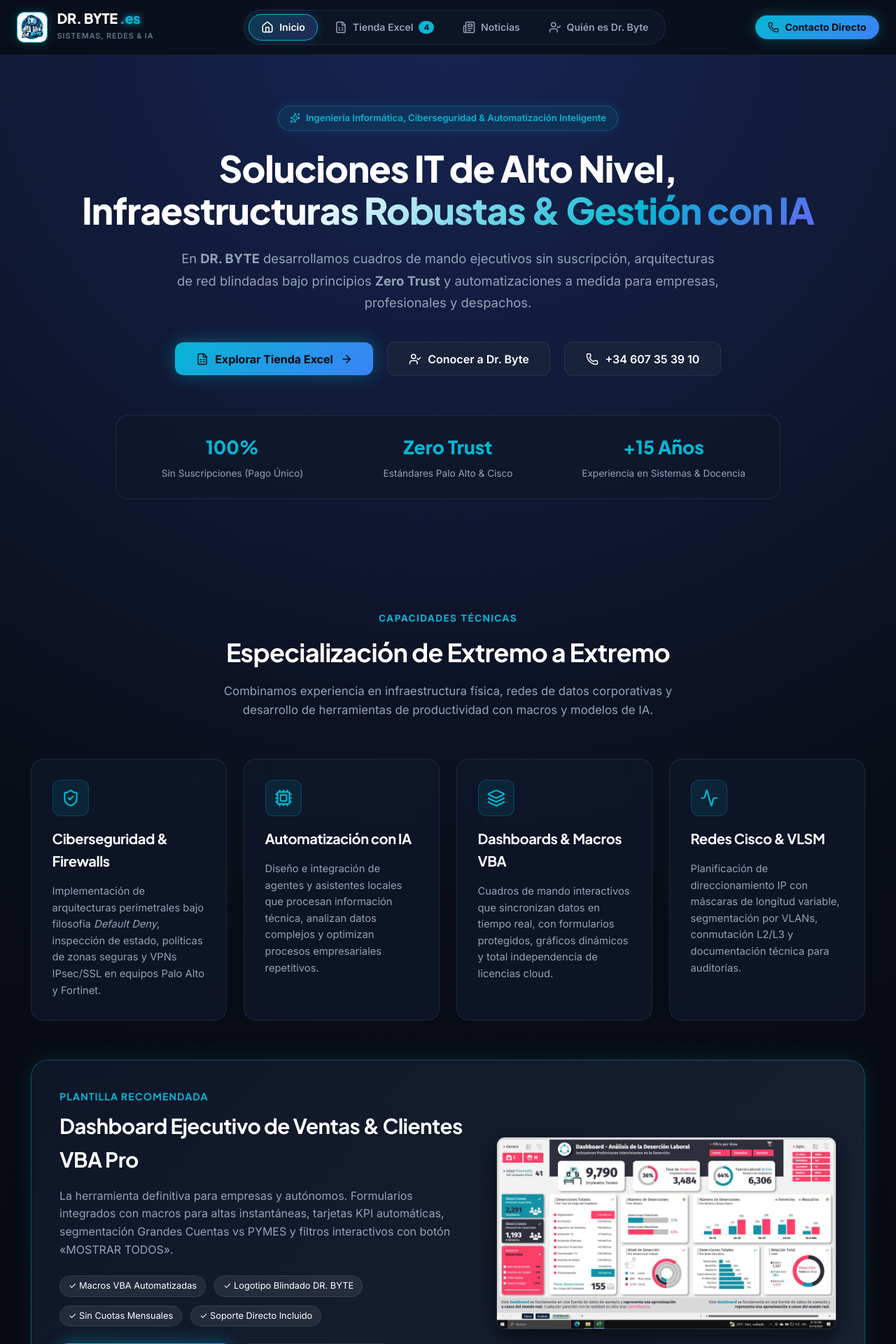
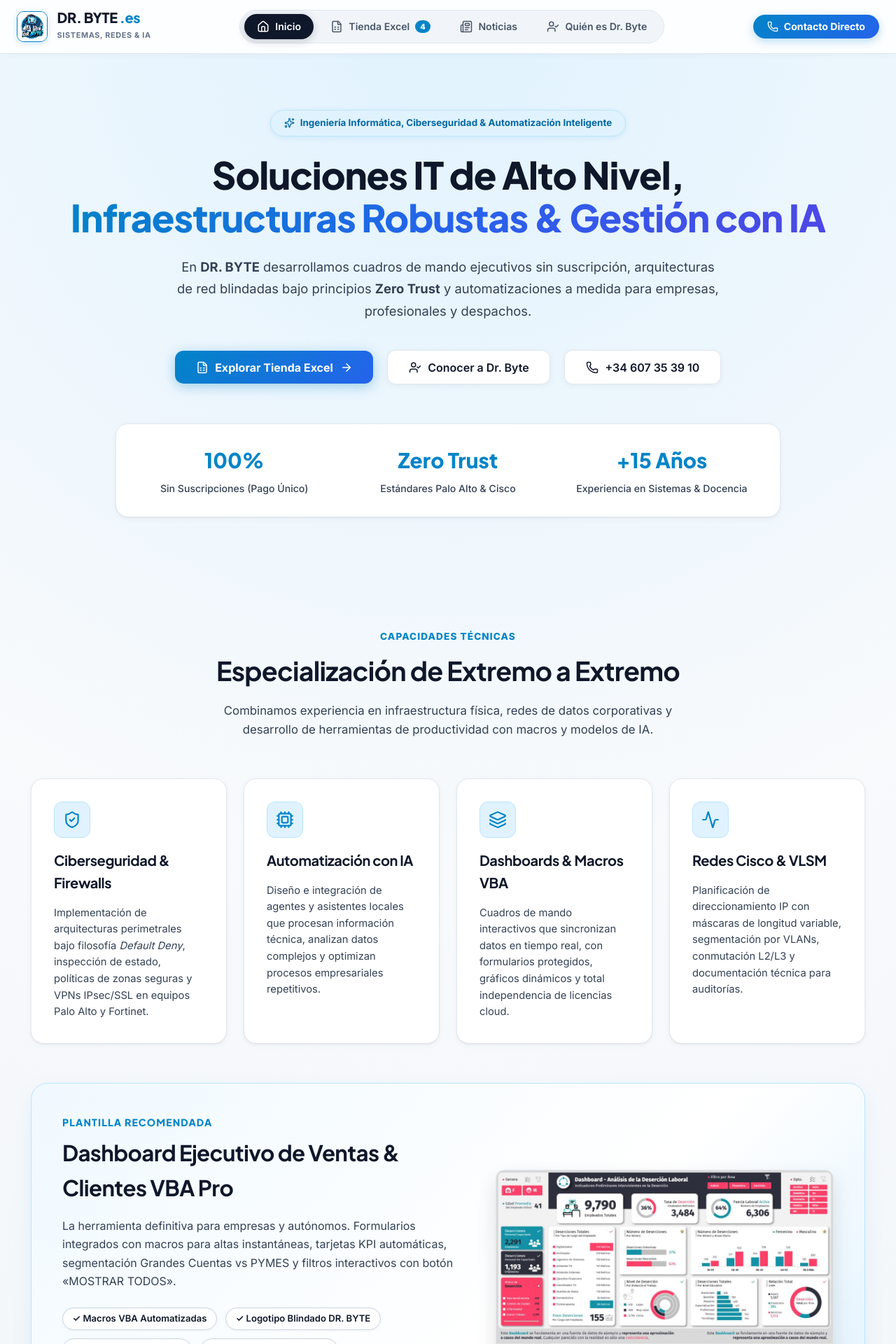
Before and after one commit to catalogoaplicaciones-blip/dr-byte-servicios, a React (Vite) app: page / in a window 1280 px wide. Shown: the top 1920 px of the page at 70% size. Built offline with nearby package versions, Linux system fonts and the light colour scheme.

Commit message:
Ajuste de paleta luminosa y limpia manteniendo el diseno y las 4 pestanas

```diff
--- a/src/App.css
+++ b/src/App.css
@@ -1,16 +1,17 @@
-/* App.css - DR. BYTE Tech SaaS Design */
+/* App.css - DR. BYTE Luminous Modern Tech SaaS Design */
 
 /* ==========================================================================
-   1. HEADER FLOTANTE TECNOLÓGICO CON BLUR
+   1. HEADER FLOTANTE TECNOLÓGICO LUMINOSO
    ========================================================================== */
 .drbyte-header {
   position: sticky;
   top: 0;
   z-index: 1000;
-  background: rgba(9, 13, 22, 0.85);
-  backdrop-filter: blur(18px);
-  -webkit-backdrop-filter: blur(18px);
+  background: rgba(255, 255, 255, 0.88);
+  backdrop-filter: blur(20px);
+  -webkit-backdrop-filter: blur(20px);
   border-bottom: 1px solid var(--border-card);
+  box-shadow: 0 1px 10px rgba(15, 23, 42, 0.04);
   transition: var(--transition-normal);
 }
 
@@ -44,13 +45,13 @@
   object-fit: cover;
   border-radius: 10px;
   border: 1.5px solid var(--drbyte-cyan);
-  box-shadow: 0 0 15px var(--drbyte-cyan-glow);
+  box-shadow: 0 2px 10px rgba(2, 132, 199, 0.2);
 }
 
 .brand-titles h1 {
   font-size: 1.25rem;
   font-weight: 800;
-  color: #ffffff;
+  color: #0f172a;
   display: flex;
   align-items: center;
   gap: 0.2rem;
@@ -59,14 +60,13 @@
 
 .brand-titles .dot-tech {
   color: var(--drbyte-cyan);
-  text-shadow: 0 0 8px var(--drbyte-cyan);
 }
 
 .brand-titles .brand-sub {
   font-size: 0.68rem;
-  font-weight: 600;
+  font-weight: 700;
   color: var(--text-muted);
-  letter-spacing: 0.08em;
+  letter-spacing: 0.06em;
   text-transform: uppercase;
 }
 
@@ -75,7 +75,7 @@
   display: flex;
   align-items: center;
   gap: 0.35rem;
-  background: rgba(15, 23, 42, 0.75);
+  background: #f1f5f9;
   padding: 0.35rem;
   border-radius: var(--radius-full);
   border: 1px solid var(--border-card);
@@ -85,9 +85,9 @@
   display: flex;
   align-items: center;
   gap: 0.5rem;
-  padding: 0.55rem 1.1rem;
+  padding: 0.55rem 1.15rem;
   border-radius: var(--radius-full);
-  color: var(--text-secondary);
+  color: #475569;
   font-size: 0.88rem;
   font-weight: 600;
   transition: var(--transition-fast);
@@ -95,20 +95,19 @@
 }
 
 .tab-btn:hover {
-  color: #ffffff;
-  background: rgba(255, 255, 255, 0.06);
+  color: #0f172a;
+  background: rgba(255, 255, 255, 0.8);
 }
 
 .tab-btn.active {
   color: #ffffff;
-  background: linear-gradient(135deg, rgba(6, 182, 212, 0.25), rgba(99, 102, 241, 0.25));
-  border: 1px solid var(--drbyte-cyan);
-  box-shadow: 0 0 16px rgba(6, 182, 212, 0.2);
+  background: #0f172a;
+  box-shadow: 0 3px 12px rgba(15, 23, 42, 0.2);
 }
 
 .tab-counter-badge {
   background: var(--drbyte-cyan);
-  color: #090d16;
+  color: #ffffff;
   font-size: 0.68rem;
   font-weight: 800;
   padding: 0.1rem 0.45rem;
@@ -125,27 +124,27 @@
   display: flex;
   align-items: center;
   gap: 0.5rem;
-  padding: 0.55rem 1.15rem;
+  padding: 0.55rem 1.25rem;
   border-radius: var(--radius-full);
   background: linear-gradient(135deg, var(--drbyte-cyan), var(--drbyte-blue));
-  color: #090d16;
+  color: #ffffff;
   font-weight: 700;
   font-size: 0.88rem;
-  box-shadow: 0 0 18px rgba(6, 182, 212, 0.35);
+  box-shadow: 0 4px 14px rgba(2, 132, 199, 0.28);
   transition: var(--transition-fast);
 }
 
 .btn-contact-quick:hover {
   transform: translateY(-2px);
-  box-shadow: 0 4px 24px rgba(6, 182, 212, 0.5);
-  filter: brightness(1.1);
+  box-shadow: 0 6px 20px rgba(2, 132, 199, 0.4);
+  filter: brightness(1.06);
 }
 
 /* ==========================================================================
-   2. HERO & SECCIÓN INICIO
+   2. HERO & SECCIÓN INICIO (LUMINOSO)
    ========================================================================== */
 .hero-tech-section {
-  padding: 4.5rem 1.5rem 3.5rem;
+  padding: 5rem 1.5rem 3.5rem;
   max-width: 1200px;
   margin: 0 auto;
   text-align: center;
@@ -156,27 +155,27 @@
   display: inline-flex;
   align-items: center;
   gap: 0.5rem;
-  padding: 0.4rem 1rem;
+  padding: 0.45rem 1.15rem;
   border-radius: var(--radius-full);
-  background: rgba(6, 182, 212, 0.1);
-  border: 1px solid rgba(6, 182, 212, 0.3);
-  color: var(--drbyte-cyan);
-  font-size: 0.82rem;
-  font-weight: 600;
+  background: #e0f2fe;
+  border: 1px solid #bae6fd;
+  color: #0369a1;
+  font-size: 0.84rem;
+  font-weight: 700;
   margin-bottom: 1.5rem;
-  box-shadow: 0 0 16px rgba(6, 182, 212, 0.15);
+  box-shadow: 0 2px 8px rgba(2, 132, 199, 0.1);
 }
 
 .hero-title-main {
-  font-size: 3.25rem;
+  font-size: 3.35rem;
   line-height: 1.15;
   margin-bottom: 1.5rem;
-  color: #ffffff;
+  color: #0f172a;
   font-weight: 800;
 }
 
 .gradient-text {
-  background: linear-gradient(135deg, #ffffff 30%, var(--drbyte-cyan) 75%, var(--drbyte-indigo) 100%);
+  background: linear-gradient(135deg, #0284c7 0%, #2563eb 50%, #4f46e5 100%);
   -webkit-background-clip: text;
   -webkit-text-fill-color: transparent;
 }
@@ -205,17 +204,17 @@
   padding: 0.85rem 1.85rem;
   border-radius: var(--radius-md);
   background: linear-gradient(135deg, var(--drbyte-cyan), var(--drbyte-blue));
-  color: #05070c;
+  color: #ffffff;
   font-weight: 700;
   font-size: 1rem;
-  box-shadow: 0 0 25px rgba(6, 182, 212, 0.4);
+  box-shadow: 0 4px 18px rgba(2, 132, 199, 0.35);
   transition: var(--transition-fast);
 }
 
 .btn-primary-glow:hover {
   transform: translateY(-2px);
-  box-shadow: 0 6px 30px rgba(6, 182, 212, 0.6);
-  filter: brightness(1.1);
+  box-shadow: 0 6px 24px rgba(2, 132, 199, 0.5);
+  filter: brightness(1.05);
 }
 
 .btn-secondary-glass {
@@ -224,33 +223,34 @@
   gap: 0.6rem;
   padding: 0.85rem 1.85rem;
   border-radius: var(--radius-md);
-  background: rgba(30, 41, 59, 0.6);
+  background: #ffffff;
   border: 1px solid var(--border-card);
-  color: #ffffff;
+  color: #0f172a;
   font-weight: 600;
   font-size: 1rem;
-  backdrop-filter: blur(12px);
+  box-shadow: 0 2px 8px rgba(15, 23, 42, 0.05);
   transition: var(--transition-fast);
 }
 
 .btn-secondary-glass:hover {
-  background: rgba(51, 65, 85, 0.8);
+  background: #f8fafc;
   border-color: var(--drbyte-cyan);
+  color: var(--drbyte-cyan);
   transform: translateY(-2px);
 }
 
-/* MÉTRICAS TECH */
+/* MÉTRICAS TECH LUMINOSAS */
 .hero-metrics-bar {
   display: grid;
   grid-template-columns: repeat(3, 1fr);
   gap: 1.5rem;
   max-width: 950px;
   margin: 0 auto 4rem;
-  padding: 1.5rem;
-  background: var(--bg-card);
+  padding: 1.75rem;
+  background: #ffffff;
   border-radius: var(--radius-lg);
   border: 1px solid var(--border-card);
-  backdrop-filter: blur(14px);
+  box-shadow: var(--shadow-card);
 }
 
 .metric-item {
@@ -261,15 +261,16 @@
 }
 
 .metric-val {
-  font-size: 1.65rem;
+  font-size: 1.85rem;
   font-weight: 800;
   color: var(--drbyte-cyan);
   font-family: var(--font-heading);
 }
 
 .metric-desc {
-  font-size: 0.85rem;
+  font-size: 0.88rem;
   color: var(--text-secondary);
+  font-weight: 500;
 }
 
 /* CUADRÍCULA DE PILARES TÉCNICOS */
@@ -287,16 +288,16 @@
 .section-tag {
   color: var(--drbyte-cyan);
   font-size: 0.85rem;
-  font-weight: 700;
+  font-weight: 800;
   text-transform: uppercase;
-  letter-spacing: 0.1em;
+  letter-spacing: 0.08em;
   margin-bottom: 0.5rem;
   display: block;
 }
 
 .section-title {
-  font-size: 2.25rem;
-  color: #ffffff;
+  font-size: 2.35rem;
+  color: #0f172a;
   margin-bottom: 0.85rem;
 }
 
@@ -315,32 +316,29 @@
 }
 
 .tech-card {
-  background: var(--bg-card);
+  background: #ffffff;
   border: 1px solid var(--border-card);
   border-radius: var(--radius-lg);
-  padding: 1.85rem;
-  backdrop-filter: blur(14px);
+  padding: 2rem;
+  box-shadow: var(--shadow-card);
   transition: var(--transition-normal);
   display: flex;
   flex-direction: column;
   gap: 1rem;
-  position: relative;
-  overflow: hidden;
 }
 
 .tech-card:hover {
   transform: translateY(-5px);
-  border-color: var(--border-hover);
+  border-color: #bae6fd;
   box-shadow: var(--shadow-hover);
-  background: var(--bg-card-hover);
 }
 
 .card-icon-box {
   width: 52px;
   height: 52px;
   border-radius: 12px;
-  background: rgba(6, 182, 212, 0.1);
-  border: 1px solid rgba(6, 182, 212, 0.25);
+  background: #e0f2fe;
+  border: 1px solid #bae6fd;
   display: flex;
   align-items: center;
   justify-content: center;
@@ -349,7 +347,7 @@
 
 .tech-card h3 {
   font-size: 1.25rem;
-  color: #ffffff;
+  color: #0f172a;
 }
 
 .tech-card p {
@@ -361,37 +359,37 @@
 
 /* BANNER DESTACADO DE PLANTILLA ESTRELLA */
 .spotlight-banner {
-  background: linear-gradient(135deg, rgba(15, 23, 42, 0.9), rgba(30, 41, 59, 0.8));
-  border: 1px solid rgba(6, 182, 212, 0.35);
+  background: linear-gradient(135deg, #f0f9ff 0%, #ffffff 60%, #e0f2fe 100%);
+  border: 1px solid #bae6fd;
   border-radius: var(--radius-xl);
-  padding: 2.5rem;
+  padding: 2.75rem;
   display: grid;
   grid-template-columns: 1.2fr 1fr;
   gap: 2.5rem;
   align-items: center;
-  box-shadow: 0 0 35px rgba(6, 182, 212, 0.12);
+  box-shadow: 0 10px 30px rgba(2, 132, 199, 0.08);
   margin-top: 2rem;
 }
 
 .spotlight-text h4 {
   color: var(--drbyte-cyan);
   font-size: 0.88rem;
-  font-weight: 700;
+  font-weight: 800;
   text-transform: uppercase;
   letter-spacing: 0.08em;
   margin-bottom: 0.5rem;
 }
 
 .spotlight-text h3 {
-  font-size: 1.85rem;
-  color: #ffffff;
+  font-size: 1.95rem;
+  color: #0f172a;
   margin-bottom: 1rem;
 }
 
 .spotlight-text p {
   color: var(--text-secondary);
   font-size: 1rem;
-  line-height: 1.6;
+  line-height: 1.65;
   margin-bottom: 1.5rem;
 }
 
@@ -399,16 +397,18 @@
   display: flex;
   gap: 0.75rem;
   flex-wrap: wrap;
-  margin-bottom: 1.5rem;
+  margin-bottom: 1.75rem;
 }
 
 .badge-tag {
-  background: rgba(255, 255, 255, 0.08);
-  color: #ffffff;
-  padding: 0.25rem 0.75rem;
+  background: #ffffff;
+  color: #0f172a;
+  padding: 0.3rem 0.85rem;
   border-radius: var(--radius-full);
-  font-size: 0.8rem;
-  border: 1px solid var(--border-subtle);
+  font-size: 0.82rem;
+  font-weight: 600;
+  border: 1px solid #cbd5e1;
+  box-shadow: 0 1px 4px rgba(15, 23, 42, 0.05);
 }
 
 .spotlight-preview {
@@ -416,7 +416,7 @@
   border-radius: var(--radius-md);
   overflow: hidden;
   border: 1px solid var(--border-card);
-  box-shadow: 0 12px 30px rgba(0, 0, 0, 0.6);
+  box-shadow: 0 12px 28px rgba(15, 23, 42, 0.12);
 }
 
 .spotlight-preview img {
@@ -431,7 +431,7 @@
 }
 
 /* ==========================================================================
-   3. TIENDA DE PLANTILLAS EXCEL
+   3. TIENDA DE PLANTILLAS EXCEL (LUMINOSA)
    ========================================================================== */
 .store-controls-bar {
   display: flex;
@@ -450,37 +450,39 @@
 }
 
 .filter-pill-btn {
-  padding: 0.5rem 1.15rem;
+  padding: 0.55rem 1.25rem;
   border-radius: var(--radius-full);
-  background: var(--bg-card);
+  background: #ffffff;
   border: 1px solid var(--border-card);
   color: var(--text-secondary);
   font-size: 0.88rem;
   font-weight: 600;
+  box-shadow: 0 1px 4px rgba(15, 23, 42, 0.04);
   transition: var(--transition-fast);
 }
 
 .filter-pill-btn:hover {
-  color: #ffffff;
-  border-color: rgba(255, 255, 255, 0.2);
+  color: #0f172a;
+  border-color: #cbd5e1;
 }
 
 .filter-pill-btn.active {
-  background: rgba(6, 182, 212, 0.15);
-  border-color: var(--drbyte-cyan);
-  color: var(--drbyte-cyan);
-  box-shadow: 0 0 12px var(--drbyte-cyan-glow);
+  background: #0f172a;
+  border-color: #0f172a;
+  color: #ffffff;
+  box-shadow: 0 2px 10px rgba(15, 23, 42, 0.2);
 }
 
 .store-search-box {
   display: flex;
   align-items: center;
   gap: 0.65rem;
-  background: var(--bg-card);
+  background: #ffffff;
   border: 1px solid var(--border-card);
   padding: 0.55rem 1rem;
   border-radius: var(--radius-full);
   min-width: 280px;
+  box-shadow: 0 1px 4px rgba(15, 23, 42, 0.04);
 }
 
 .store-search-box:focus-within {
@@ -492,7 +494,7 @@
   background: transparent;
   border: none;
   outline: none;
-  color: #ffffff;
+  color: #0f172a;
   font-size: 0.9rem;
   width: 100%;
 }
@@ -508,11 +510,11 @@
 }
 
 .template-card {
-  background: var(--bg-card);
+  background: #ffffff;
   border: 1px solid var(--border-card);
   border-radius: var(--radius-lg);
   overflow: hidden;
-  backdrop-filter: blur(14px);
+  box-shadow: var(--shadow-card);
   display: flex;
   flex-direction: column;
   transition: var(--transition-normal);
@@ -520,7 +522,7 @@
 
 .template-card:hover {
   transform: translateY(-6px);
-  border-color: var(--border-hover);
+  border-color: #bae6fd;
   box-shadow: var(--shadow-hover);
 }
 
@@ -528,7 +530,7 @@
   position: relative;
   height: 200px;
   overflow: hidden;
-  background: #0d1322;
+  background: #e2e8f0;
 }
 
 .template-thumb img {
@@ -546,14 +548,13 @@
   position: absolute;
   top: 12px;
   left: 12px;
-  background: rgba(15, 23, 42, 0.85);
-  backdrop-filter: blur(8px);
-  border: 1px solid var(--drbyte-cyan);
-  color: var(--drbyte-cyan);
+  background: #0f172a;
+  color: #ffffff;
   font-size: 0.75rem;
   font-weight: 700;
   padding: 0.25rem 0.65rem;
   border-radius: var(--radius-sm);
+  box-shadow: 0 2px 8px rgba(0, 0, 0, 0.2);
 }
 
 .template-body {
@@ -567,7 +568,7 @@
 .template-title {
   font-size: 1.2rem;
   font-weight: 700;
-  color: #ffffff;
+  color: #0f172a;
   line-height: 1.35;
 }
 
@@ -590,7 +591,7 @@
   align-items: flex-start;
   gap: 0.5rem;
   font-size: 0.82rem;
-  color: #cbd5e1;
+  color: #334155;
 }
 
 .spec-check-item svg {
@@ -610,7 +611,7 @@
 .price-current {
   font-size: 1.65rem;
   font-weight: 800;
-  color: #ffffff;
+  color: #0f172a;
   font-family: var(--font-heading);
 }
 
@@ -621,13 +622,12 @@
 }
 
 .price-discount-tag {
-  background: rgba(16, 185, 129, 0.15);
-  color: var(--drbyte-emerald);
+  background: #dcfce7;
+  color: #15803d;
   font-size: 0.75rem;
   font-weight: 800;
   padding: 0.2rem 0.5rem;
   border-radius: var(--radius-sm);
-  border: 1px solid rgba(16, 185, 129, 0.3);
 }
 
 .template-actions {
@@ -643,8 +643,8 @@
   gap: 0.45rem;
   padding: 0.65rem 0.85rem;
   border-radius: var(--radius-md);
-  background: rgba(255, 255, 255, 0.08);
-  color: #ffffff;
+  background: #f1f5f9;
+  color: #0f172a;
   font-size: 0.85rem;
   font-weight: 600;
   border: 1px solid var(--border-card);
@@ -652,8 +652,8 @@
 }
 
 .btn-card-download:hover {
-  background: rgba(255, 255, 255, 0.15);
-  border-color: var(--drbyte-cyan);
+  background: #e2e8f0;
+  border-color: #cbd5e1;
 }
 
 .btn-card-buy {
@@ -664,19 +664,19 @@
   padding: 0.65rem 0.85rem;
   border-radius: var(--radius-md);
   background: linear-gradient(135deg, var(--drbyte-cyan), var(--drbyte-blue));
-  color: #05070c;
+  color: #ffffff;
   font-size: 0.85rem;
   font-weight: 700;
   transition: var(--transition-fast);
 }
 
 .btn-card-buy:hover {
-  filter: brightness(1.15);
-  box-shadow: 0 4px 15px var(--drbyte-cyan-glow);
+  filter: brightness(1.08);
+  box-shadow: 0 4px 14px var(--drbyte-cyan-glow);
 }
 
 /* ==========================================================================
-   4. PESTAÑA NOTICIAS (ARTÍCULOS & ACTUALIDAD TÉCNICA)
+   4. PESTAÑA NOTICIAS (ARTÍCULOS LUMINOSOS)
    ========================================================================== */
 .news-grid {
   display: grid;
@@ -685,20 +685,20 @@
 }
 
 .news-card {
-  background: var(--bg-card);
+  background: #ffffff;
   border: 1px solid var(--border-card);
   border-radius: var(--radius-lg);
   padding: 2rem;
   display: flex;
   flex-direction: column;
   gap: 1rem;
+  box-shadow: var(--shadow-card);
   transition: var(--transition-normal);
-  backdrop-filter: blur(14px);
 }
 
 .news-card:hover {
   transform: translateY(-5px);
-  border-color: var(--border-hover);
+  border-color: #bae6fd;
   box-shadow: var(--shadow-hover);
 }
 
@@ -710,12 +710,11 @@
 }
 
 .news-cat-pill {
-  color: var(--drbyte-cyan);
-  background: rgba(6, 182, 212, 0.12);
+  color: #0369a1;
+  background: #e0f2fe;
   padding: 0.25rem 0.65rem;
   border-radius: var(--radius-full);
   font-weight: 700;
-  border: 1px solid rgba(6, 182, 212, 0.25);
 }
 
 .news-date {
@@ -724,7 +723,7 @@
 
 .news-title {
   font-size: 1.35rem;
-  color: #ffffff;
+  color: #0f172a;
   line-height: 1.35;
 }
 
@@ -740,7 +739,7 @@
   align-items: center;
   gap: 0.5rem;
   color: var(--drbyte-cyan);
-  font-weight: 600;
+  font-weight: 700;
   font-size: 0.88rem;
   padding-top: 0.5rem;
   border-top: 1px solid var(--border-subtle);
@@ -750,11 +749,11 @@
 
 .news-footer-link:hover {
   gap: 0.75rem;
-  color: #ffffff;
+  color: var(--drbyte-blue);
 }
 
 /* ==========================================================================
-   5. PESTAÑA QUIÉN ES DR. BYTE
+   5. PESTAÑA QUIÉN ES DR. BYTE (LUMINOSA)
    ========================================================================== */
 .about-profile-wrapper {
   display: grid;
@@ -764,16 +763,15 @@
 }
 
 .profile-card-sticky {
-  background: var(--bg-card);
+  background: #ffffff;
   border: 1px solid var(--border-card);
   border-radius: var(--radius-xl);
-  padding: 2rem;
+  padding: 2.25rem;
   display: flex;
   flex-direction: column;
   align-items: center;
   text-align: center;
   box-shadow: var(--shadow-card);
-  backdrop-filter: blur(14px);
   position: sticky;
   top: 90px;
 }
@@ -784,7 +782,7 @@
   border-radius: 50%;
   overflow: hidden;
   border: 3px solid var(--drbyte-cyan);
-  box-shadow: 0 0 25px var(--drbyte-cyan-glow);
+  box-shadow: 0 4px 20px rgba(2, 132, 199, 0.2);
   margin-bottom: 1.5rem;
 }
 
@@ -796,13 +794,13 @@
 
 .profile-name {
   font-size: 1.6rem;
-  color: #ffffff;
+  color: #0f172a;
   margin-bottom: 0.25rem;
 }
 
 .profile-title {
   color: var(--drbyte-cyan);
-  font-weight: 600;
+  font-weight: 700;
   font-size: 0.92rem;
   margin-bottom: 1.25rem;
 }
@@ -820,18 +818,19 @@
   display: flex;
   align-items: center;
   gap: 0.75rem;
-  background: rgba(255, 255, 255, 0.04);
+  background: #f8fafc;
   padding: 0.65rem 0.85rem;
   border-radius: var(--radius-md);
   font-size: 0.85rem;
-  color: var(--text-secondary);
-  border: 1px solid var(--border-subtle);
+  color: #334155;
+  border: 1px solid var(--border-card);
   transition: var(--transition-fast);
 }
 
 .contact-row-item:hover {
   border-color: var(--drbyte-cyan);
-  color: #ffffff;
+  background: #f0f9ff;
+  color: var(--drbyte-cyan);
 }
 
 .about-bio-content {
@@ -841,16 +840,16 @@
 }
 
 .bio-block {
-  background: var(--bg-card);
+  background: #ffffff;
   border: 1px solid var(--border-card);
   border-radius: var(--radius-xl);
-  padding: 2.25rem;
-  backdrop-filter: blur(14px);
+  padding: 2.5rem;
+  box-shadow: var(--shadow-card);
 }
 
 .bio-block h3 {
   font-size: 1.45rem;
-  color: #ffffff;
+  color: #0f172a;
   margin-bottom: 1rem;
   display: flex;
   align-items: center;
@@ -876,14 +875,14 @@
 }
 
 .cred-card-item {
-  background: rgba(255, 255, 255, 0.03);
-  border: 1px solid var(--border-subtle);
+  background: #f8fafc;
+  border: 1px solid var(--border-card);
   border-radius: var(--radius-md);
   padding: 1.25rem;
 }
 
 .cred-card-item h4 {
-  color: var(--drbyte-cyan);
+  color: #0369a1;
   font-size: 1rem;
   margin-bottom: 0.35rem;
 }
@@ -899,8 +898,8 @@
 .modal-overlay {
   position: fixed;
   inset: 0;
-  background: rgba(0, 0, 0, 0.8);
-  backdrop-filter: blur(12px);
+  background: rgba(15, 23, 42, 0.6);
+  backdrop-filter: blur(8px);
   z-index: 2000;
   display: flex;
   align-items: center;
@@ -909,8 +908,8 @@
 }
 
 .modal-content-box {
-  background: var(--bg-surface);
-  border: 1px solid var(--border-hover);
+  background: #ffffff;
+  border: 1px solid var(--border-card);
   border-radius: var(--radius-xl);
   padding: 2.5rem;
   max-width: 550px;
@@ -928,7 +927,7 @@
 }
 
 .btn-modal-close:hover {
-  color: #ffffff;
+  color: #0f172a;
 }
 
 .form-group-field {
@@ -939,7 +938,7 @@
   display: block;
   font-size: 0.85rem;
   font-weight: 600;
-  color: var(--text-secondary);
+  color: #334155;
   margin-bottom: 0.45rem;
 }
 
@@ -947,11 +946,11 @@
 .form-group-field textarea,
 .form-group-field select {
   width: 100%;
-  background: #090d16;
+  background: #f8fafc;
   border: 1px solid var(--border-card);
   border-radius: var(--radius-md);
   padding: 0.75rem 1rem;
-  color: #ffffff;
+  color: #0f172a;
   font-size: 0.95rem;
   outline: none;
   transition: var(--transition-fast);
@@ -961,16 +960,16 @@
 .form-group-field textarea:focus,
 .form-group-field select:focus {
   border-color: var(--drbyte-cyan);
-  box-shadow: 0 0 12px var(--drbyte-cyan-glow);
+  background: #ffffff;
+  box-shadow: 0 0 10px rgba(2, 132, 199, 0.15);
 }
 
-/* FOOTER */
+/* FOOTER LUMINOSO Y PROFESIONAL */
 .tech-footer {
   margin-top: auto;
-  background: #05070c;
-  border-top: 1px solid var(--border-card);
-  padding: 3rem 1.5rem 2rem;
-  color: var(--text-muted);
+  background: #0f172a;
+  color: #94a3b8;
+  padding: 3rem 1.5rem 2.5rem;
 }
 
 .footer-container {
@@ -990,9 +989,10 @@
 }
 
 .footer-brand img {
-  width: 36px;
-  height: 36px;
+  width: 38px;
+  height: 38px;
   border-radius: 8px;
+  border: 1px solid var(--drbyte-cyan);
 }
 
 .footer-links {
@@ -1001,8 +1001,13 @@
   font-size: 0.88rem;
 }
 
-.footer-links a:hover {
-  color: var(--drbyte-cyan);
+.footer-links button {
+  color: #cbd5e1;
+  transition: var(--transition-fast);
+}
+
+.footer-links button:hover {
+  color: #38bdf8;
 }
 
 /* RESPONSIVE */
--- a/src/index.css
+++ b/src/index.css
@@ -1,39 +1,39 @@
-/* index.css - DR. BYTE Tech SaaS Theme */
+/* index.css - DR. BYTE Luminous Modern Tech Theme */
 :root {
-  /* Paleta Base Tech Dark */
-  --bg-main: #090d16;
-  --bg-surface: #0f172a;
-  --bg-card: rgba(15, 23, 42, 0.75);
-  --bg-card-hover: rgba(30, 41, 59, 0.85);
-  --bg-card-solid: #131d31;
-  --bg-glass: rgba(15, 23, 42, 0.65);
+  /* Paleta Base Luminosa y Limpia */
+  --bg-main: #f8fafc;
+  --bg-surface: #ffffff;
+  --bg-card: #ffffff;
+  --bg-card-hover: #ffffff;
+  --bg-card-solid: #ffffff;
+  --bg-glass: rgba(255, 255, 255, 0.9);
 
-  /* Acentos Tecnológicos Luminosos */
-  --drbyte-cyan: #06b6d4;
-  --drbyte-cyan-glow: rgba(6, 182, 212, 0.25);
-  --drbyte-blue: #3b82f6;
-  --drbyte-indigo: #6366f1;
-  --drbyte-indigo-glow: rgba(99, 102, 241, 0.25);
-  --drbyte-emerald: #10b981;
-  --drbyte-amber: #f59e0b;
-  --drbyte-purple: #a855f7;
+  /* Acentos Tecnológicos Vibrantes */
+  --drbyte-cyan: #0284c7;
+  --drbyte-cyan-glow: rgba(2, 132, 199, 0.15);
+  --drbyte-blue: #2563eb;
+  --drbyte-indigo: #4f46e5;
+  --drbyte-indigo-glow: rgba(79, 70, 229, 0.12);
+  --drbyte-emerald: #059669;
+  --drbyte-amber: #d97706;
+  --drbyte-purple: #7c3aed;
 
-  /* Textos de Alta Legibilidad */
-  --text-primary: #f8fafc;
-  --text-secondary: #94a3b8;
+  /* Textos Nítidos con Máximo Contraste */
+  --text-primary: #0f172a;
+  --text-secondary: #334155;
   --text-muted: #64748b;
-  --text-highlight: #38bdf8;
+  --text-highlight: #0284c7;
 
-  /* Bordes Sutiles y Gradientes */
-  --border-subtle: rgba(255, 255, 255, 0.08);
-  --border-card: rgba(148, 163, 184, 0.14);
-  --border-hover: rgba(6, 182, 212, 0.4);
-  --border-glow: 0 0 20px rgba(6, 182, 212, 0.15);
+  /* Bordes Limpios y Definidos */
+  --border-subtle: #f1f5f9;
+  --border-card: #e2e8f0;
+  --border-hover: #0284c7;
+  --border-glow: 0 0 20px rgba(2, 132, 199, 0.12);
 
-  /* Sombras y Elevaciones */
-  --shadow-card: 0 4px 20px -2px rgba(0, 0, 0, 0.5);
-  --shadow-hover: 0 12px 32px -4px rgba(0, 0, 0, 0.7), 0 0 24px -2px rgba(6, 182, 212, 0.2);
-  --shadow-modal: 0 25px 50px -12px rgba(0, 0, 0, 0.85);
+  /* Sombras Suaves Nivel SaaS */
+  --shadow-card: 0 2px 10px rgba(15, 23, 42, 0.04), 0 1px 2px rgba(15, 23, 42, 0.06);
+  --shadow-hover: 0 14px 34px -4px rgba(15, 23, 42, 0.08), 0 0 18px rgba(2, 132, 199, 0.1);
+  --shadow-modal: 0 25px 50px -12px rgba(15, 23, 42, 0.25);
 
   /* Tipografías */
   --font-heading: 'Plus Jakarta Sans', -apple-system, BlinkMacSystemFont, 'Segoe UI', Roboto, sans-serif;
@@ -60,12 +60,12 @@
 html {
   scroll-behavior: smooth;
   background-color: var(--bg-main);
-  color-scheme: dark;
+  color-scheme: light;
 }
 
 body {
   font-family: var(--font-body);
-  background: radial-gradient(circle at 50% 0%, #172554 0%, #090d16 55%, #05070c 100%);
+  background: radial-gradient(circle at 50% 0%, #e0f2fe 0%, #f8fafc 50%, #f1f5f9 100%);
   color: var(--text-primary);
   line-height: 1.6;
   min-height: 100vh;
@@ -104,22 +104,22 @@
   font-family: var(--font-body);
 }
 
-/* Scrollbar Moderno */
+/* Scrollbar Moderno y Limpio */
 ::-webkit-scrollbar {
   width: 8px;
 }
 ::-webkit-scrollbar-track {
-  background: #090d16;
+  background: #f1f5f9;
 }
 ::-webkit-scrollbar-thumb {
-  background: #1e293b;
+  background: #cbd5e1;
   border-radius: 4px;
 }
 ::-webkit-scrollbar-thumb:hover {
-  background: #334155;
+  background: #94a3b8;
 }
 
 ::selection {
   background: var(--drbyte-cyan);
-  color: #090d16;
+  color: #ffffff;
 }
```
